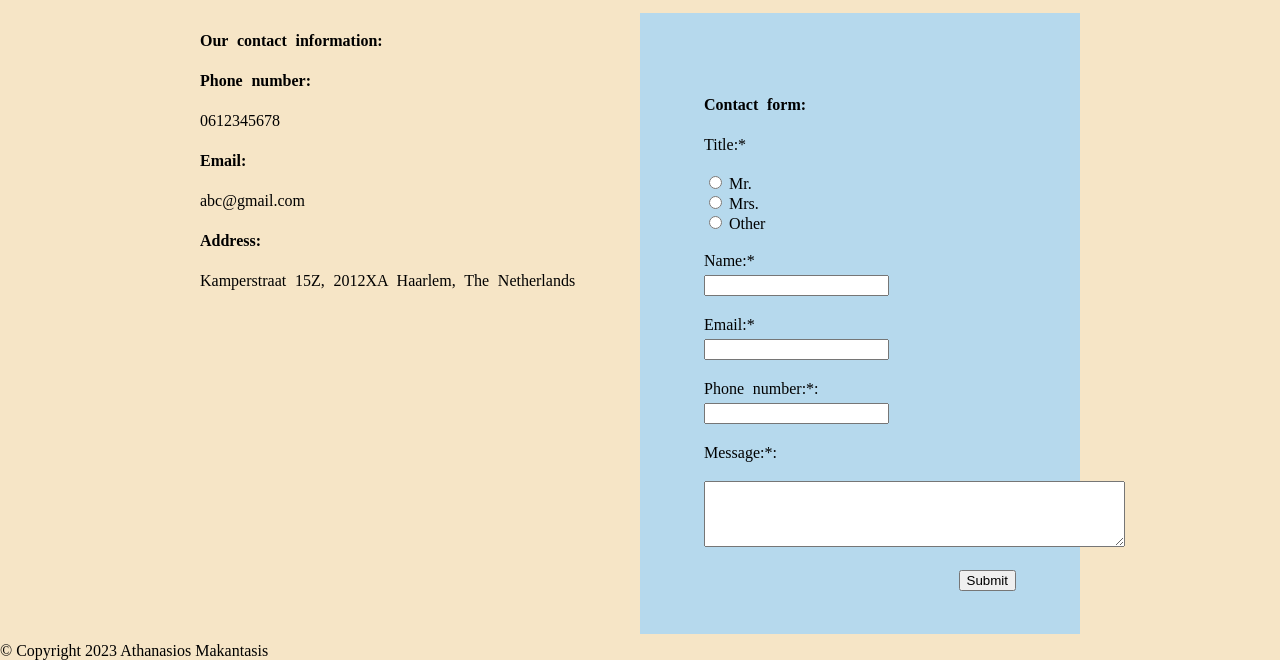
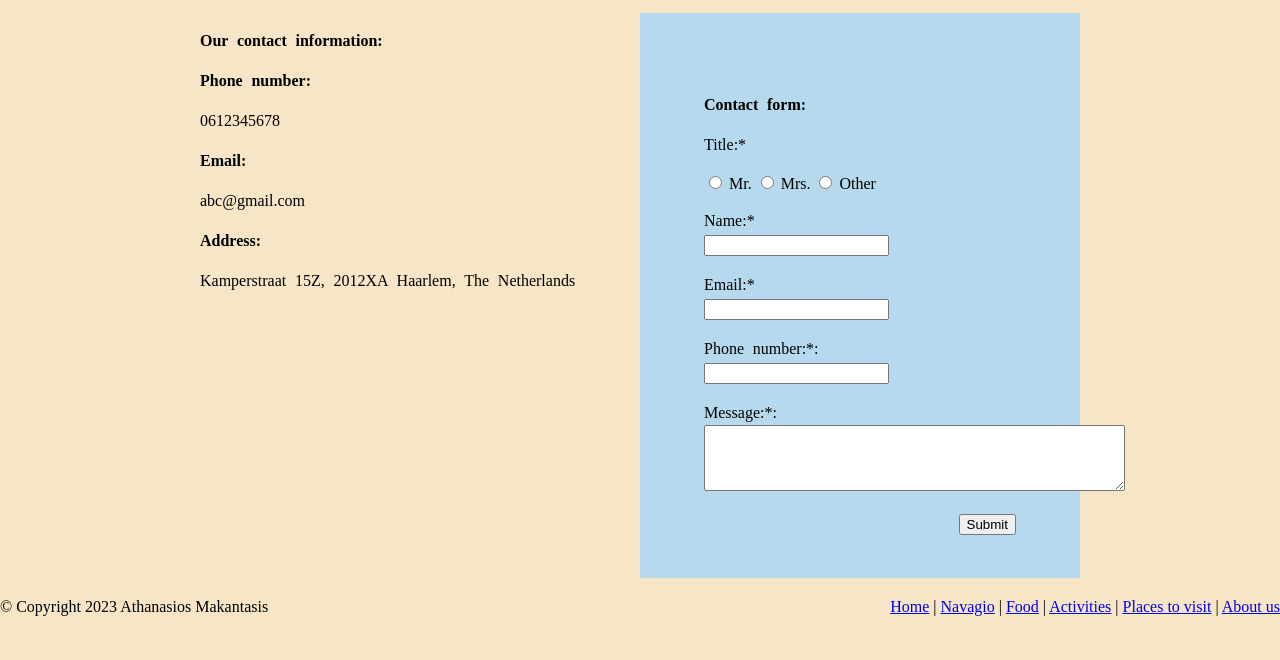
Before and after one commit to NasosMakantasis/NasosMakantasis.github.io, a plain HTML site: page about-us.html in a window 1280 px wide. Shown: the part 184-844 px from the top of the page. After the commit the page ends 800 px from the top, so only its background shows below. Drawn offline with Linux system fonts and the light colour scheme.

Commit message:
Completed site

```diff
--- a/about-us.html
+++ b/about-us.html
@@ -7,7 +7,7 @@
     <meta charset="utf-8">
     <meta name="viewport" content="width=device-width, initial-scale=1">
     <title>Zakynthos-About Us</title>
-    <link rel="stylesheet" href="css\style.css">
+    <link rel="stylesheet" href="css/style.css">
     <meta name="description" content="The beautiful island of Zakynthos is a Greek jewell with some great things/activities someone can enjoy! ">
     <meta name="keywords" content="Zakynthos, Greece, Navagio, Zante, Shipwreck ">
 </head>
@@ -42,11 +42,11 @@
                     <p><strong>Contact form:</strong></p>
                     <p>Title:*</p>
                     <input type="radio" id="mr" name="title-mr" value="Mr.">
-                    <label for="html">Mr.</label><br>
+                    <label for="mr">Mr.</label>
                     <input type="radio" id="mrs" name="title-mrs" value="Mrs.">
-                    <label for="html">Mrs.</label><br>
+                    <label for="mrs">Mrs.</label>
                     <input type="radio" id="other" name="title-other" value="Other">
-                    <label for="html">Other</label><br>
+                    <label for="other">Other</label>
 
                     <p>
                         <label for="name">Name:*</label>
@@ -62,16 +62,24 @@
                     </p>
                     <p>
                         <label for="message">Message:*:</label>
-                        <p>
-                            <textarea id="message" name="message" rows="4" cols="50"></textarea>
-                        </p>
+                        <textarea id="message" name="message" rows="4" cols="50"></textarea>
+
                     </p>
                     <input class="float-right" type="submit" value="Submit">
                 </form>
             </section>
         </section>
     </main>
-    <footer>&copy; Copyright 2023 Athanasios Makantasis</footer>
+    <footer>&copy; Copyright 2023 Athanasios Makantasis
+        <nav class="display-inline float-right">
+            <a href="index.html">Home</a> |
+            <a href="navagio.html">Navagio</a> |
+            <a href="food.html">Food</a> |
+            <a href="activities.html">Activities</a> |
+            <a href="places-to-visit.html">Places to visit</a> |
+            <a href="about-us.html">About us</a>
+        </nav>
+    </footer>
 </body>
 
 </html>
--- a/css/style.css
+++ b/css/style.css
@@ -38,7 +38,6 @@ p {
     margin: 0;
     padding: 0;
     overflow: hidden;
-    background-color: #b6d9ed;
     display: flex;
     justify-content: space-around;
   }
@@ -59,7 +58,7 @@ p {
   }
 
   .navbar > li:hover {
-    background-color: #97c3db;
+
   }
 
   .navbar > li:first-child {
@@ -139,7 +138,6 @@ p {
 
   form {
     padding: 4rem;
-    background-color: #b6d9ed;
   }
 
   .float-right {
@@ -161,3 +159,9 @@ p {
   article > p {
     text-indent: 20px;
   }
+  form, .navbar {
+    background-color: #b6d9ed;
+  }
+  .display-inline {
+    display: inline;
+  }
```
Also changed, not shown: activities.html (+11 -2 lines), food.html (+11 -2 lines), index.html (+11 -2 lines), navagio.html (+11 -2 lines), places-to-visit.html (+11 -2 lines), design/image.png (added).
